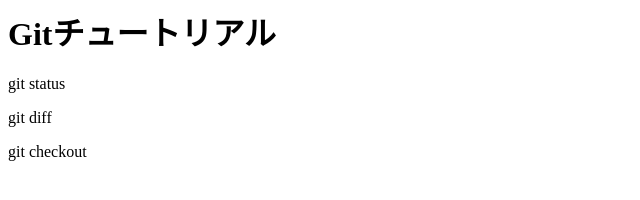
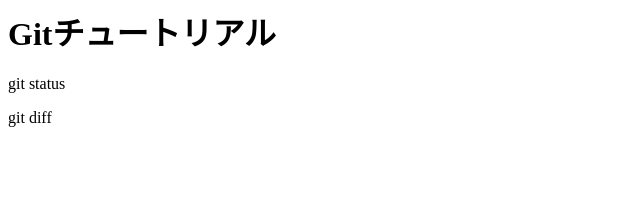
Before and after one commit to ike-pgm/git_tutorial, a plain HTML site: page index.html in a window 1280 px wide. Shown: the whole page, without its empty margins (0-640 px from the left). Drawn offline with Linux system fonts and the light colour scheme.

Commit message:
Update index.html

```diff
--- a/index.html
+++ b/index.html
@@ -1,4 +1,3 @@
 <h1>Gitチュートリアル</h1>
 <p>git status</p>
 <p>git diff</p>
-<p>git checkout</p>
```
